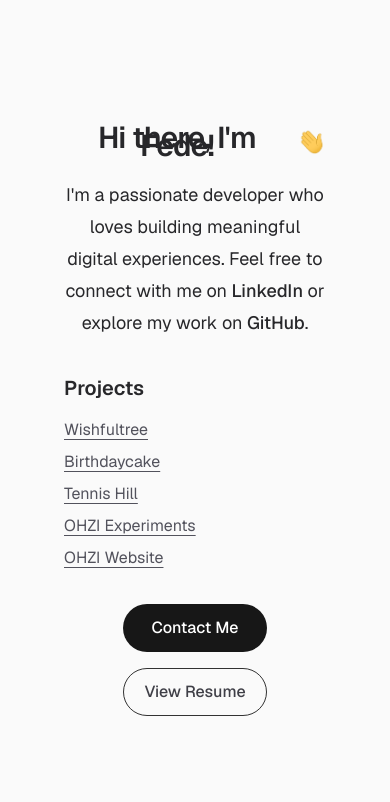
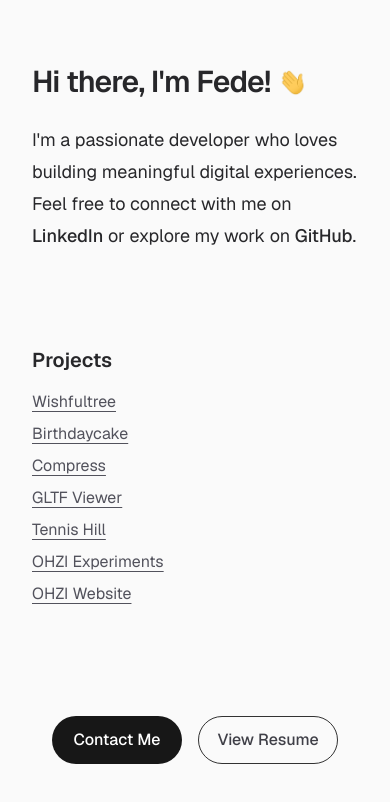
Before and after one commit to fedegratti/gratti.dev, a Next.js app: page / in a window 390 px wide. Shown: the top 802 px of the page. Built offline with nearby package versions, Linux system fonts and the light colour scheme.

Commit message:
Fixed layout on mobile

```diff
--- a/app/layout.tsx
+++ b/app/layout.tsx
@@ -15,6 +15,9 @@ const geistMono = Geist_Mono({
 export const metadata: Metadata = {
   title: "Federico Gratti Portfolio",
   description: "Portfolio website of Federico Gratti, showcasing projects and skills in web development and design.",
+  other: {
+    "theme-color": "#fafafa"
+  },
 };
 
 export default function RootLayout({
--- a/app/page.tsx
+++ b/app/page.tsx
@@ -3,12 +3,12 @@ import Image from "next/image";
 export default function Home() {
   return (
     <div className="flex min-h-screen items-center justify-center bg-zinc-50 font-sans">
-      <main className="flex min-h-screen w-full max-w-3xl flex-col items-center justify-between py-32 px-16 sm:items-start">
-         <div className="flex flex-col items-center gap-6 text-center sm:items-start sm:text-left">
-          <h1 className="flex gap-2 items-center max-w-xs text-3xl font-semibold leading-2 tracking-tight text-zinc-800">
+      <main className="flex gap-4 min-h-screen w-full max-w-3xl flex-col items-center justify-between py-16 px-8 sm:py-32 sm:items-start">
+         <div className="flex flex-col items-start gap-6 text-left">
+          <h1 className="flex gap-2 items-center text-3xl font-semibold tracking-tight text-zinc-800">
             Hi there, I'm Fede! <Image src="/hi.gif" width={28} height={28} alt="hi" />
           </h1>
-          <p className="max-w-md text-lg leading-8 text-zinc-800 dark:text-zinc-600">
+          <p className="max-w-md text-left text-lg leading-8 text-zinc-800 dark:text-zinc-600">
             I'm a passionate developer who loves building meaningful digital experiences. Feel free to connect with me on{" "}
             <a
               href="https://www.linkedin.com/in/fedegratti/"
@@ -49,6 +49,22 @@ export default function Home() {
               Birthdaycake
             </a>
             <a
+              href="https://compress.mov/"
+              className="text-zinc-600 hover:text-zinc-800 transition-colors underline underline-offset-4"
+              target="_blank"
+              rel="noopener noreferrer"
+            >
+              Compress
+            </a>
+            <a
+              href="https://marketplace.visualstudio.com/items?itemName=OHZIInteractiveStudio.ohzi-vscode-glb-viewer"
+              className="text-zinc-600 hover:text-zinc-800 transition-colors underline underline-offset-4"
+              target="_blank"
+              rel="noopener noreferrer"
+            >
+              GLTF Viewer
+            </a>
+            <a
               href="https://hill.ohzi.io/"
               className="text-zinc-600 hover:text-zinc-800 transition-colors underline underline-offset-4"
               target="_blank"
@@ -75,7 +91,7 @@ export default function Home() {
           </div>
         </div>
 
-        <div className="flex flex-col gap-4 text-base font-medium sm:flex-row">
+        <div className="flex gap-4 py-4 text-base font-medium sm:flex-row">
           <a
             className="flex h-12 w-full items-center justify-center gap-2 rounded-full bg-foreground px-5 text-background transition-colors hover:bg-[#383838] md:w-[158px] hover:text-white"
             href="mailto:federicogratti@gmail.com"
@@ -85,7 +101,7 @@ export default function Home() {
             Contact Me
           </a>
           <a
-            className="flex h-12 w-full items-center justify-center rounded-full border border-solid border-black/[.8] px-5 text-zinc-700 transition-colors hover:border-transparent hover:bg-black/[.8] hover:text-white md:w-[158px]"
+            className="flex h-12 w-full items-center justify-center rounded-full border border-solid border-black/[.8] px-5 text-zinc-700 transition-colors hover:border-transparent hover:bg-black/[.8] hover:text-white whitespace-nowrap min-w-[140px] md:w-[158px]"
             href="/federico_gratti_resume.pdf"
             target="_blank"
             rel="noopener noreferrer"
```
